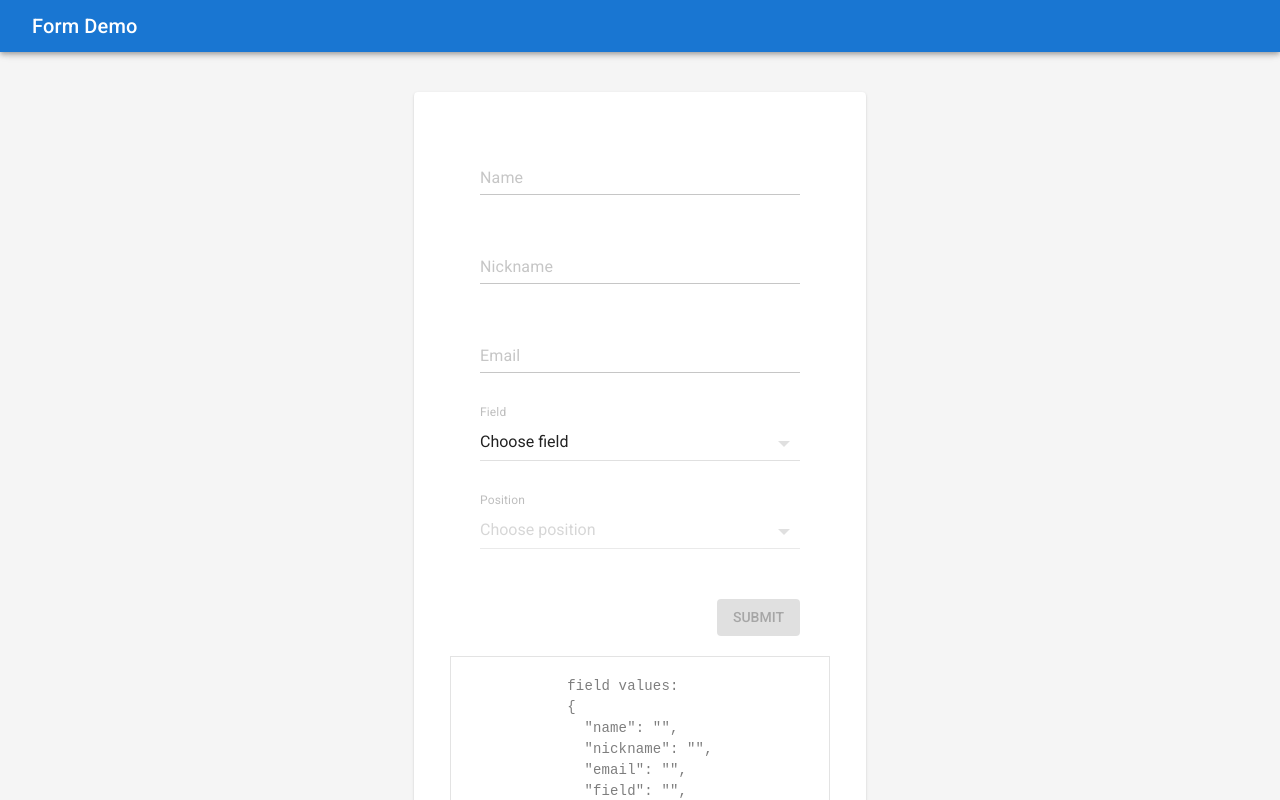
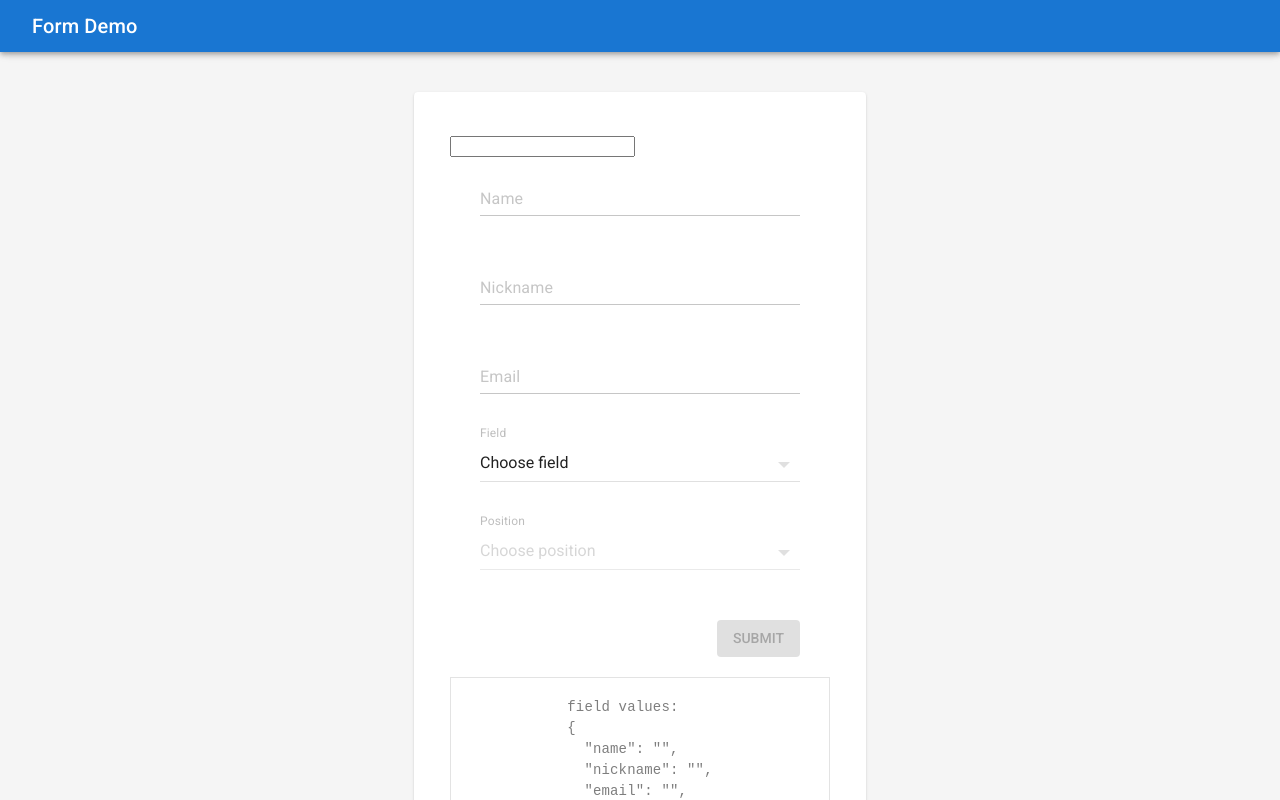
Before and after one commit to dominik-kolasinski/form-demo, a React (Create React App) app: page / in a window 1280 px wide. Shown: the top 800 px of the page. Built offline with nearby package versions, Linux system fonts and the light colour scheme.

Commit message:
bugged date picker

```diff
--- a/package.json
+++ b/package.json
@@ -4,10 +4,15 @@
   "private": true,
   "dependencies": {
     "@types/jest": "^24.0.19",
+    "@types/moment": "^2.13.0",
+    "@types/moment-range": "^3.1.2",
     "@types/node": "^12.11.7",
     "@types/react": "^16.9.10",
     "@types/react-dom": "^16.9.2",
     "@types/react-router-dom": "^5.1.0",
+    "html-react-parser": "^0.9.1",
+    "moment": "^2.24.0",
+    "moment-range": "^4.0.2",
     "node-sass": "^4.12.0",
     "react": "^16.11.0",
     "react-dom": "^16.11.0",
--- /dev/null
+++ b/src/components/date-picker/DatePicker.jsx
@@ -0,0 +1,209 @@
+import React from "react";
+import { useState, useEffect, useCallback, useRef } from "react";
+import parse from "html-react-parser";
+import "./date-picker.scss";
+
+const DatePicker = () => {
+  const getDaysInMonth = (month, year) => {
+    // Here January is 1 based
+    //Day 0 is the last day in the previous month
+    return new Date(year, month, 0).getDate();
+    // Here January is 0 based
+    // return new Date(year, month+1, 0).getDate();
+  };
+  const dpDays = useRef(null);
+  const [date, setDate] = useState(new Date());
+  const [showPicker, setShowPicker] = useState(false);
+  const [selectedDate, setSelectedDate] = useState("");
+
+  // const generatePicker = useCallback(() => {
+  //   return (
+  //     <div
+  //       className="dp-container"
+  //       style={{
+  //         display: showPicker ? "block" : "none"
+  //       }}
+  //     >
+  //       {generateTitle(date.toDateString().split(" "))}
+  //       {generateWeekdays()}
+
+  //       <div
+  //         className="dp-days"
+  //         onClick={e => dateClicked(e)}
+  //         ref={dpDays}
+  //         // dangerouslySetInnerHTML={{ __html: generateDays(new Date()) }}
+  //       >
+  //         {generateDays()}
+  //       </div>
+  //     </div>
+  //   );
+  // });
+
+  useEffect(() => {
+    // This is be executed when `loading` state changes
+  }, [date]);
+
+  // const date = new Date();
+
+  const newElement = (element, className, innerHTML) => {
+    const el = document.createElement(element);
+    if (className !== "") el.className = className;
+    if (typeof innerHTML != "undefined") el.innerHTML = innerHTML;
+    return el;
+  };
+
+  const inputClicked = e => {
+    setShowPicker(true);
+  };
+
+  const changeMonthYear = e => {
+    console.log(e.target.dataset.type);
+    if (e.target.dataset.type === "prev-year")
+      setDate(
+        new Date(date.getFullYear() - 1, date.getMonth(), date.getDate())
+      );
+    else if (e.target.dataset.type === "prev-month")
+      setDate(
+        new Date(date.getFullYear(), date.getMonth() - 1, date.getDate())
+      );
+    else if (e.target.dataset.type === "next-month")
+      //next month
+      setDate(
+        new Date(date.getFullYear(), date.getMonth() + 1, date.getDate())
+      );
+    else if (e.target.dataset.type === "next-year")
+      //next year
+      setDate(
+        new Date(date.getFullYear() + 1, date.getMonth(), date.getDate())
+      );
+
+    // this.showCalander();
+    generatePicker();
+  };
+
+  const generateTitle = dateString => {
+    return (
+      <div className="dp-header">
+        <div
+          data-type="prev-year"
+          className="dp-arrow-l"
+          onClick={e => changeMonthYear(e)}
+        >
+          &lt;&lt;
+        </div>
+        <div
+          data-type="prev-month"
+          className="dp-arrow-l"
+          onClick={e => changeMonthYear(e)}
+        >
+          &lt;
+        </div>
+        <span>
+          {dateString[1]} - {dateString[3]}
+        </span>
+        <div
+          data-type="next-month"
+          className="dp-arrow-r"
+          onClick={e => changeMonthYear(e)}
+        >
+          &gt;
+        </div>
+        <div
+          data-type="next-year"
+          className="dp-arrow-r"
+          onClick={e => changeMonthYear(e)}
+        >
+          &gt;&gt;
+        </div>
+      </div>
+    );
+  };
+
+  const generateWeekdays = () => {
+    return (
+      <ul className="dp-weekdays">
+        <li>Sun</li>
+        <li>Mon</li>
+        <li>Tue</li>
+        <li>Wed</li>
+        <li>Thu</li>
+        <li>Fri</li>
+        <li>Sat</li>
+      </ul>
+    );
+  };
+
+  const generateDays = () => {
+    // const daysNumber = new Date(
+    //   date.getFullYear(),
+    //   date.getMonth() + 1,
+    //   0
+    // ).getDate();
+
+    const daysNumber = getDaysInMonth(date.getMonth() + 1, date.getFullYear());
+    const daysOffset = date.getDate() - daysNumber;
+    // let temp = date.toDateString().split(" ")[1];
+    let temp;
+    let daysEl = document.createElement("div");
+
+    for (var i = daysOffset + 2; i < daysNumber; i++) {
+      let newEl = i < 0 ? "span" : "div";
+      temp = newElement(newEl, "", "&nbsp;");
+      daysEl.appendChild(temp);
+      if (i >= 0) temp.innerHTML = i + 1;
+    }
+    return parse(daysEl.innerHTML);
+  };
+
+  const dateClicked = e => {
+    const value = parseInt(e.target.innerHTML);
+    if (!isNaN(value)) {
+      const dateSelectedRaw = new Date(
+        date.getFullYear() + "-" + (date.getMonth() + 1) + "-" + value
+      );
+
+      const dateSelectedFormatted = `${dateSelectedRaw.getDate()}-${dateSelectedRaw.getMonth() +
+        1}-${dateSelectedRaw.getFullYear()}`;
+      setSelectedDate(dateSelectedFormatted);
+      setShowPicker(false);
+    }
+  };
+
+  const generatePicker = () => {
+    return (
+      <div
+        className="dp-container"
+        style={{
+          display: showPicker ? "block" : "none"
+        }}
+      >
+        {generateTitle(date.toDateString().split(" "))}
+        {generateWeekdays()}
+
+        <div
+          className="dp-days"
+          onClick={e => dateClicked(e)}
+          ref={dpDays}
+          // dangerouslySetInnerHTML={{ __html: generateDays(new Date()) }}
+        >
+          {generateDays()}
+        </div>
+      </div>
+    );
+  };
+
+  return (
+    <>
+      <input
+        type="text"
+        name="date"
+        onClick={e => inputClicked(e)}
+        onChange={e => inputClicked(e)}
+        value={selectedDate}
+      ></input>
+      {showPicker && generatePicker()}
+    </>
+  );
+};
+
+export default DatePicker;
--- /dev/null
+++ b/src/components/date-picker/date-picker.scss
@@ -0,0 +1,74 @@
+.dp-container {
+  width: 252px;
+  border: 1px solid gray;
+  overflow: hidden;
+  cursor: default;
+  display: none;
+  position: absolute;
+  left: 0px;
+  top: 0px;
+  z-index: 9999;
+  background-color: #ecf3ff;
+  font: normal 10pt arial;
+  box-shadow: 5px 5px 8px #888888;
+}
+.dp-container .dp-header {
+  width: 100%;
+  border-bottom: 1px solid #cecece;
+  background-color: #bee296;
+  font-weight: bold;
+}
+.dp-container .dp-header div {
+  display: inline-block;
+  width: 25px;
+  border-right: 1px solid #cecece;
+  cursor: pointer;
+  text-align: center;
+  line-height: 24px;
+  text-shadow: 2px 2px 8px #cecece;
+}
+.dp-container .dp-header span {
+  display: inline-block;
+  width: 147px;
+  text-align: center;
+  border-right: 1px solid #cecece;
+}
+.dp-container .dp-header div:hover {
+  background-color: #83c837;
+}
+.dp-container .dp-weekdays {
+  border-bottom: 1px solid #cecece;
+  margin: 0px;
+  padding: 0px;
+  background-color: #fff1dd;
+}
+.dp-container .dp-weekdays li {
+  display: inline-block;
+  width: 35px;
+  text-align: center;
+  border-right: 1px solid #cecece;
+  line-height: 22px;
+}
+.dp-container .dp-days div {
+  display: inline-block;
+  width: 35px;
+  border-right: 1px solid #cecece;
+  border-bottom: 1px solid #cecece;
+  text-align: center;
+  cursor: pointer;
+  color: #0f52ee;
+  line-height: 22px;
+  font-weight: bold;
+}
+.dp-container .dp-days span {
+  display: inline-block;
+  width: 35px;
+  cursor: default;
+  border-right: 1px solid #cecece;
+  border-bottom: 1px solid #cecece;
+  line-height: 22px;
+}
+.dp-container .dp-days div:hover {
+  background-color: #f5f96a;
+  color: black;
+}
--- a/src/components/form/Form.tsx
+++ b/src/components/form/Form.tsx
@@ -3,12 +3,14 @@ import { withRouter } from "react-router";
 
 import { objectCast } from "../../utils/objectCast";
 import useForm from "../../hooks/useForm";
+import { useState, dispatch } from "../../store/reducer";
 import formDataJSON from "../../config-data/formData.json";
 
-import PrintJson from "../../utils/PrintJson";
 import TextField from "../text-field/TextField";
 import SelectField from "../select-field/SelectField";
-import { useState, dispatch } from "../../store/reducer";
+import DatePicker from "../date-picker/DatePicker";
+import PrintJson from "../../utils/PrintJson";
+
 import "./form.scss";
 
 const Form: React.FC = (props: any) => {
@@ -90,7 +92,9 @@ const Form: React.FC = (props: any) => {
 
   return (
     <section>
-      <form onSubmit={handleOnSubmit}>
+      {/* <Calendar width="302px" /> */}
+      <form onSubmit={handleOnSubmit} autoComplete="off">
+        <DatePicker />
         {stateSchemaRaw.map(schemaItem => {
           if (schemaItem.type === "text") {
             return (
--- a/src/components/form/form.scss
+++ b/src/components/form/form.scss
@@ -1,4 +1,9 @@
 @import "../../styles/variables.scss";
+
+form {
+  position: relative;
+}
+
 .form-submit-button-container {
   width: 35rem;
   display: flex;
--- a/src/pages/ResultsPage.tsx
+++ b/src/pages/ResultsPage.tsx
@@ -2,7 +2,7 @@ import React from "react";
 import { withRouter } from "react-router";
 import { Link } from "react-router-dom";
 import { useState, dispatch } from "../store/reducer";
-import ResultsList from "../components/ResultsList/ResultsList";
+import ResultsList from "../components/results-list/ResultsList";
 import "./pages.scss";
 import "../styles/common.scss";
 
```
Also changed, not shown: src/components/results-list/ResultsList.tsx (renamed from src/components/ResultsList/ResultsList.tsx), src/components/results-list/results-list.scss (renamed from src/components/ResultsList/results-list.scss), 1 other file (tests, documents, lock files or other folders).
